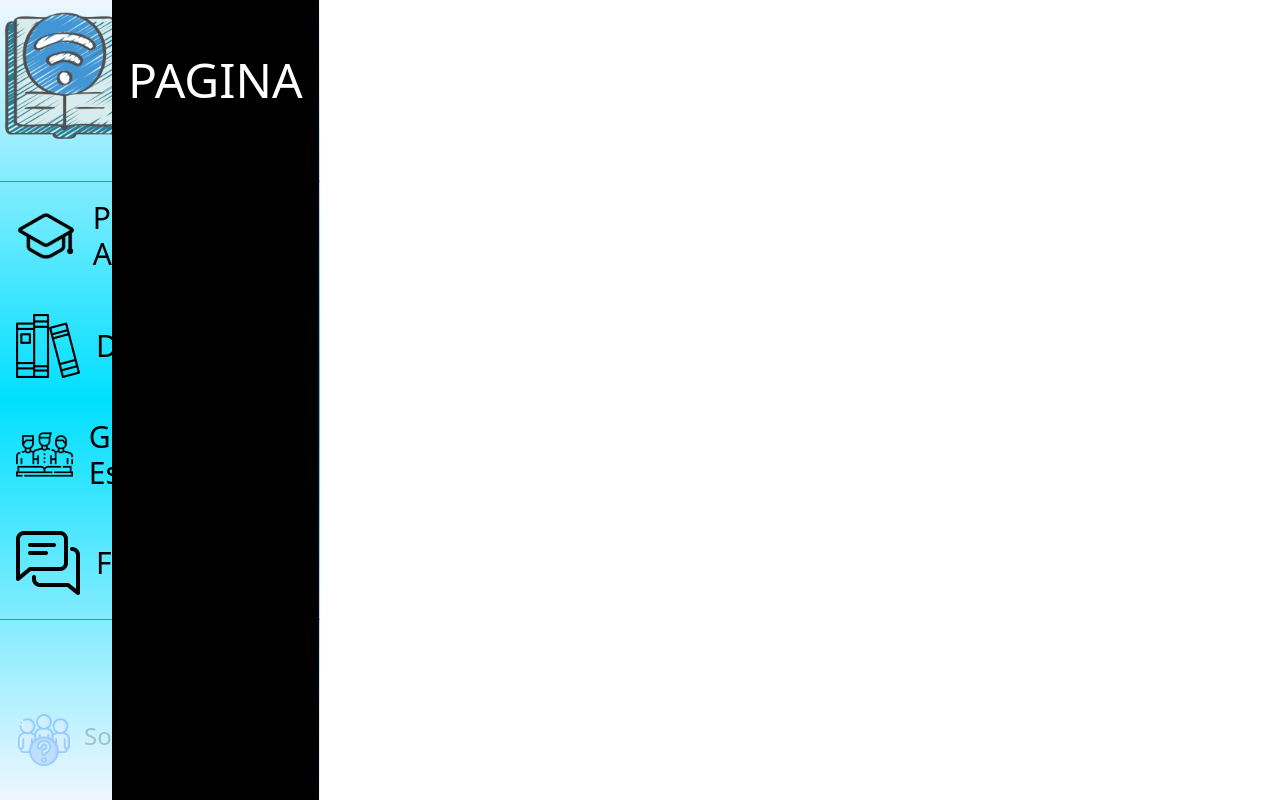
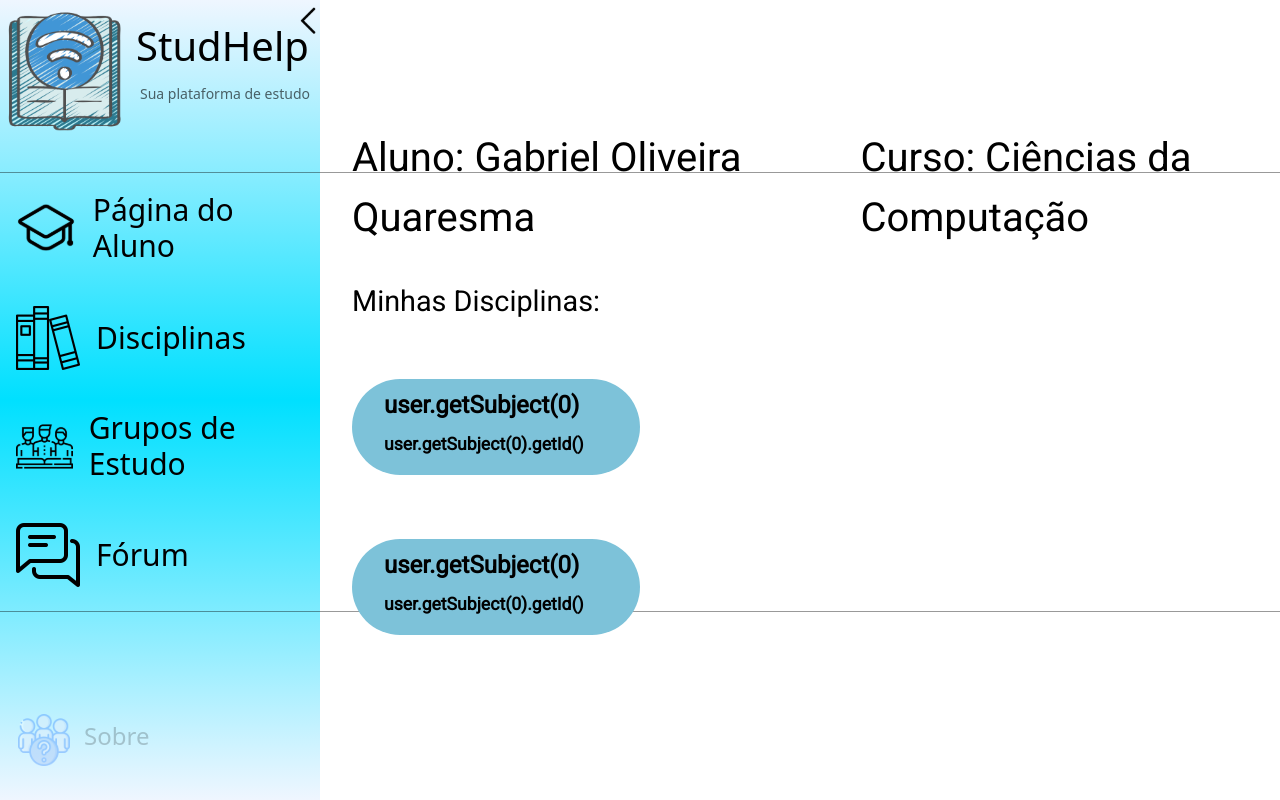
Before and after one commit to JVCA101/StudHelp, a React (Vite) app in the folder studHelp/: page / in a window 1280 px wide. Built offline with nearby package versions, Linux system fonts and the light colour scheme.

Commit message:
Pagina Aluno no Meio

```diff
--- /dev/null
+++ b/studHelp/src/components/BodyAlunoMaterias.tsx
@@ -0,0 +1,22 @@
+import React from 'react';
+
+function HeaderAluno(){
+    return (
+        <div className="px-8 font-roboto font-medium">
+            <h1 className=' mt-8  text-[1.8rem]'>Minhas Disciplinas:</h1>
+
+                <div className='bg-page-blue w-72 h-24 font-bold text-[1.5rem] rounded-[90px] mt-14'>
+                    <h1 className='px-8 py-2'>user.getSubject(0)</h1>
+                    <h1 className='px-8 text-[1.1rem]'>user.getSubject(0).getId()</h1>
+                </div>
+                <div className='bg-page-blue w-72 h-24 rounded-[90px] mt-16  font-bold text-[1.5rem]'>
+                <h1 className='px-8 py-2'>user.getSubject(0)</h1>
+                <h1 className='px-8 text-[1.1rem]'>user.getSubject(0).getId()</h1>
+                </div>
+
+
+        </div>
+    )
+}
+
+export default HeaderAluno;
--- a/studHelp/src/components/Header.tsx
+++ /dev/null
@@ -1,10 +0,0 @@
-//import React from "react";
-
-type HeaderProps = {
-  texto: string;
-  teste: boolean;
-};
-
-export const Header = ({ texto }: HeaderProps) => {
-  return <button>{texto}</button>;
-};
--- a/studHelp/src/components/HeaderAluno.tsx
+++ b/studHelp/src/components/HeaderAluno.tsx
@@ -1,10 +1,13 @@
 import React from "react";
 
-function HeaderAluno() {
+
+function HeaderAluno(){
   return (
-    <div className="bg-black h-screen w-full left-1/4 py-10">
-      <h1 className="text-5xl text-white p-4">PAGINA</h1>
+    <div className={`px-8 text-[2.5rem] font-roboto left-1/4 mt-[8rem] flex gap-x-28 "}`}>
+      <h1 className="align-baseline">Aluno: Gabriel Oliveira Quaresma</h1>
+      <h1 className="">Curso: Ciências da Computação</h1>
     </div>
+
   );
 }
 
--- a/studHelp/src/components/SideBar.tsx
+++ b/studHelp/src/components/SideBar.tsx
@@ -1,8 +1,12 @@
 import { useEffect, useState } from "react";
 import React from "react";
 
+
 function SideBar() {
-  const [open, setOpen] = useState(true);
+
+    const [open, setOpen] = useState(true);
+
+
   const Menus = [
     { title: "Página do Aluno", src: "graduation 1" },
     { title: "Disciplinas", src: "book 1" },
@@ -22,7 +26,7 @@ function SideBar() {
     <div className="flex">
       <div
         className={`${
-          open ? "w-1/2 md:w-[40%] min-[1200px]:w-[25%]" : "w-24"
+          open ? "w-1/2 md:w-[40%] min-[1200px]:w-[25%]" : "w-[96px]"
         } duration-1000 h-screen bg-gradient-to-b from-blue-50 via-mid-bar to-blue-50 relative`}
       >
         <img
@@ -35,7 +39,7 @@ function SideBar() {
         <div className="flex gap-x-2">
           <img
             src="./src/assets/logo.png"
-            className={`duration-500 w-32 py-2
+            className={`duration-500 w-32 py-2 px-1
             } ${!open && "scale-[1] w-24 origin-left mt-10"}`}
           />
           <h1
@@ -50,7 +54,7 @@ function SideBar() {
           </h1>
         </div>
         <div
-          className={`h-[1px] mt-7 bg-black opacity-40 ${!open && "mt-4"} `}
+          className={`w-screen h-[1px] mt-7 bg-black opacity-40 ${!open && "mt-4"} `}
         ></div>
         <ul className="">
           {Menus.map((menu, index) => (
@@ -75,7 +79,7 @@ function SideBar() {
             </li>
           ))}
         </ul>
-        <div className="h-[1px]  bg-black opacity-40"></div>
+        <div className="h-[1px] w-screen bg-black opacity-40"></div>
         <div className="flex absolute p-10 gap-x-2 bottom-0 px-6 cursor-pointer opacity-50 hover:opacity-100">
           <img
             src="./src/assets/about 1.svg"
--- a/studHelp/src/index.css
+++ b/studHelp/src/index.css
@@ -1,3 +1,4 @@
+@import url('https://fonts.googleapis.com/css2?family=Roboto&display=swap');
 @tailwind base;
 @tailwind components;
 @tailwind utilities;
--- a/studHelp/src/main.tsx
+++ b/studHelp/src/main.tsx
@@ -4,22 +4,18 @@ import ReactDOM from "react-dom/client";
 import "./index.css";
 import SideBar from "./components/SideBar.tsx";
 import HeaderAluno from "./components/HeaderAluno.tsx";
+import BodyAlunoMaterias from "./components/BodyAlunoMaterias.tsx";
 
 
 ReactDOM.createRoot(document.getElementById("root")!).render(
-<div className="">
+<div className="w-screen h-screen">
     <div className="absolute w-screen">
     <SideBar />
     </div>
 
-    <div className = "left-28 absolute">
+    <div className = {`w-[50%] left-[50%] md:left-[40%] md:w-[60%] min-[1200px]:left-[25%] absolute min-[1200px]:w-[75%]`}>
     <HeaderAluno />
+    <BodyAlunoMaterias />
     </div>
-
-
-
-
 </div>
-
-
 );
--- a/studHelp/tailwind.config.js
+++ b/studHelp/tailwind.config.js
@@ -8,6 +8,9 @@ export default {
         'start-bar' : '#58DDEF ',
         'mid-bar' : "#00E0FF ",
         'end-bar' : '#12DAF5',
+      },
+      fontFamily: {
+        'roboto' : ['Roboto', 'sans-serif'],
       }
     },
   },
--- a/studHelp/types/header.ts
+++ /dev/null
@@ -1,4 +0,0 @@
-export type HeaderData = {
-  texto: string;
-  teste: boolean;
-};
--- a/studHelp/types/headerAluno.ts
+++ /dev/null
@@ -1,4 +0,0 @@
-export type  HeaderAlunoData = {
-    nome: string;
-    curso: string;
-}
--- /dev/null
+++ b/studHelp/types/pageStatus.ts
@@ -0,0 +1,5 @@
+import { useState } from "react";
+
+const [open, setOpen] = useState(false);
+
+export { open, setOpen}
```
